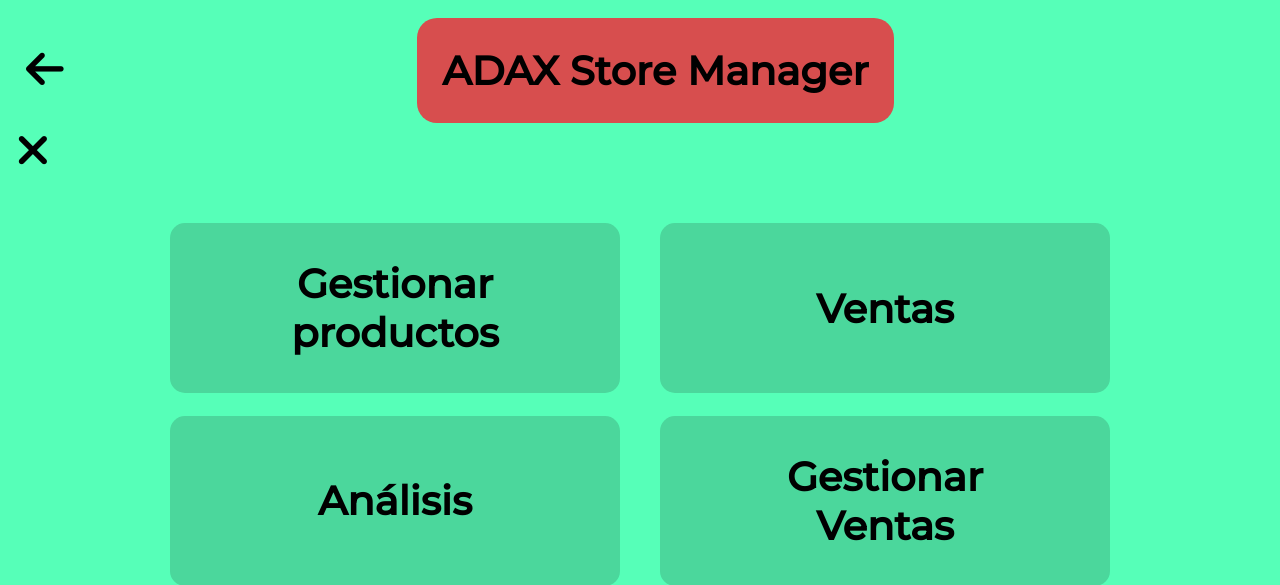
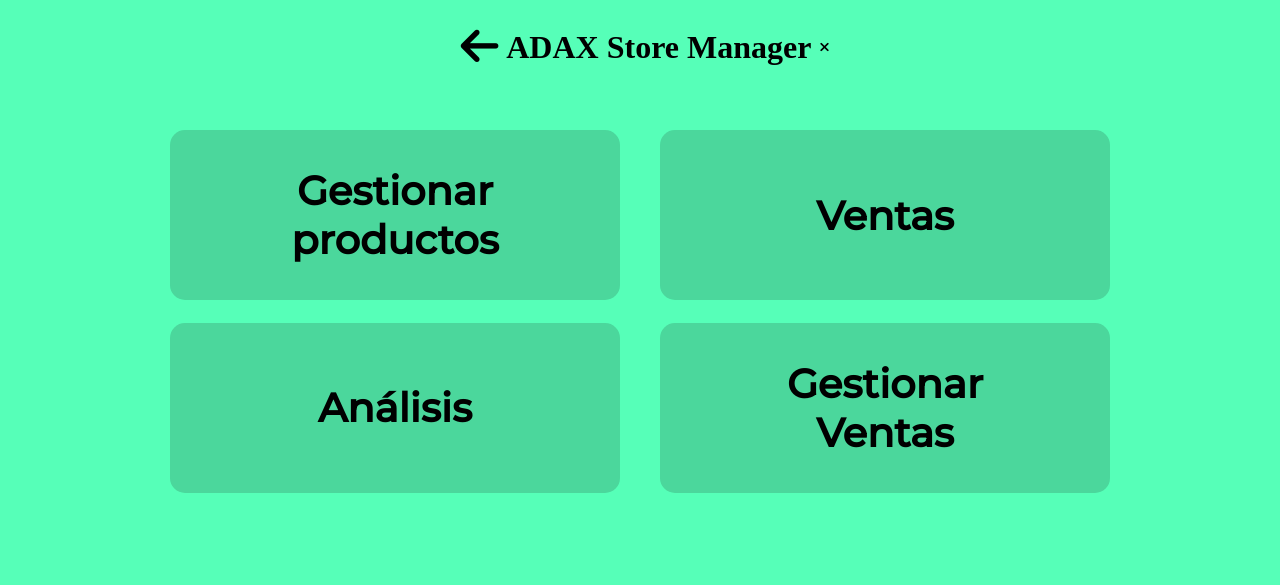
Before and after one commit to Xfezor/ADAX-Store-Manager, a PHP site: page / in a window 1280 px wide. Shown: the top 585 px of the page. Run offline with PHP 8.4, Linux system fonts and the light colour scheme; some libraries are stand-ins or nearby versions.

Commit message:
Menu versión 1.2 (header corregido)

```diff
--- a/Fronted/styles.css
+++ b/Fronted/styles.css
@@ -6,62 +6,25 @@
 body {
   background-color: #56FFB8;
 }
-.adax{
-  background-color: #D74E4E;
-  font-family: 'Montserrat';
-  font-size: 20px;
-  text-align: center;
-  margin-left: 27% ;
-  margin-right: 27% ;
-  margin-top: 10px;
-  display: inline-block;
-  border-radius: 20px;
-  padding-left: 2%;
-  padding-right: 2%;
-  padding-bottom: 1px;
-  padding-top: 1px;
-  flex: 1;
+.contendorarriba {
+  display: flex;
+  align-items: center;
+  justify-content: center;
 }
 .title{
   font-weight: normal;
   font-style: normal;
 }
-.contenedorarriba{
-  width: 100%;
-  text-align: center;
-  display: flex;
-  justify-content: space-between;
-  align-items: center;
-}
 .back{
   font-size: 43px;
   border-color: transparent;
   background-color: transparent;
-  display: inline-block;
   margin-left: 10px;
-  text-align: left;
 }
 .exit{
-  font-size: 45px;
   border-color: transparent;
   background-color: transparent;
-  display: inline-block;
-  margin-right: auto;
-  text-align: right;
 }
-
-@media screen and (max-width: 768px) {
-  .contenedorarriba {
-    flex-direction: column; /* Cambia a un diseño de columna */
-    align-items: stretch; /* Estira los elementos verticalmente */
-  }
-
-  .back, .exit {
-    margin: 0; /* Elimina el margen en la dirección de la columna */
-  }
-}
-
-
 
 .container {
   display: flex;
```
Also changed, not shown: Fronted/Index.html (+5 -4 lines).
